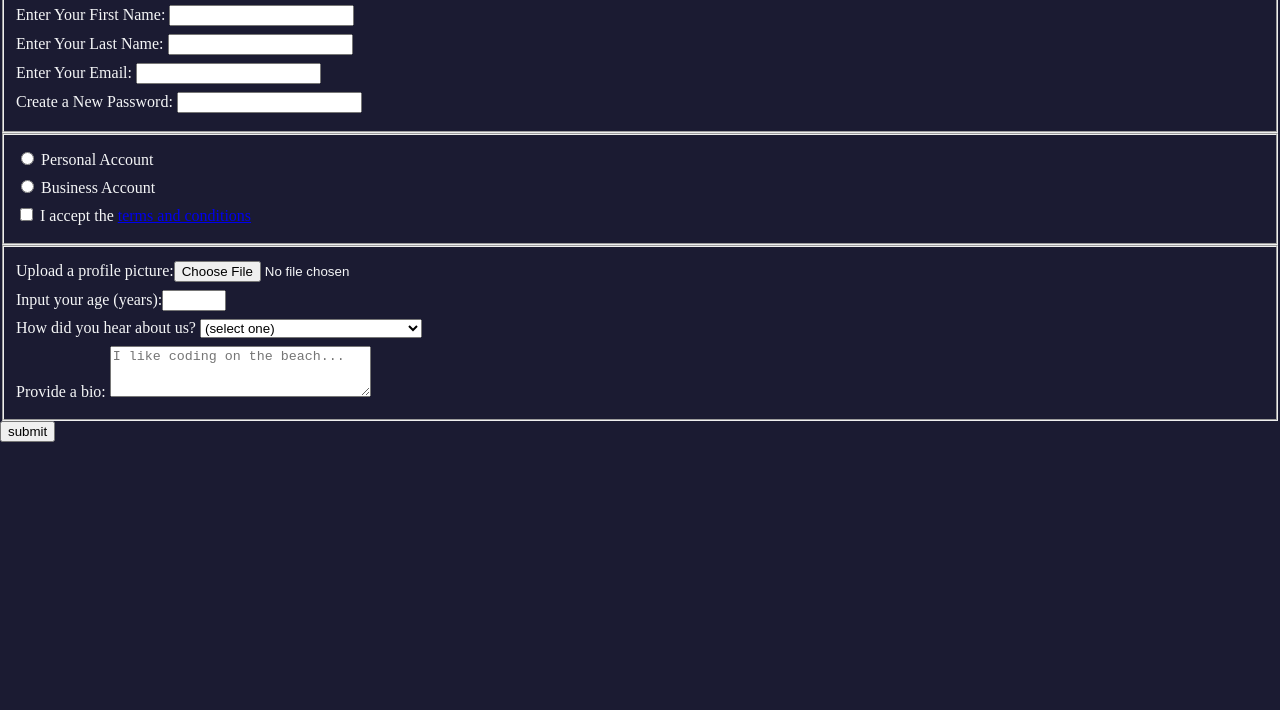
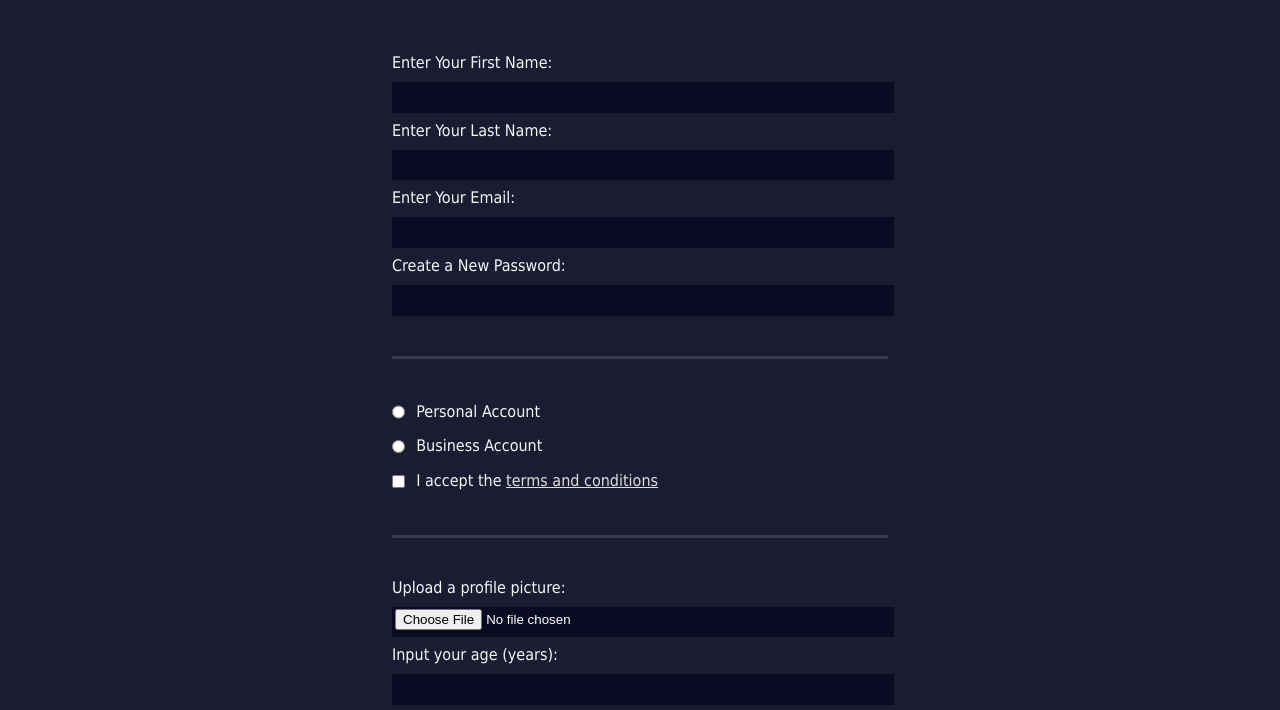
Before and after one commit to mdwasim74/registrationForm, a plain HTML site: page index.html in a window 1280 px wide. Shown: the part 124-834 px from the top of the page. Drawn offline with Linux system fonts and the light colour scheme.

Commit message:
added background color and padding

```diff
--- a/styles.css
+++ b/styles.css
@@ -7,6 +7,33 @@ body {
   margin: 0;
   background-color: #1b1b32;
   color: #f5f6f7;
+  font-family: Tahoma;
+  font-size: 16px;
+}
+
+h1,
+p {
+  margin: 1em auto;
+  text-align: center;
+}
+
+form {
+  width: 60vw;
+  max-width: 500px;
+  min-width: 300px;
+  margin: 0 auto;
+  padding-bottom: 2em;
+}
+
+fieldset {
+  border: none;
+  padding: 2rem 0;
+  border-bottom: 3px solid rgb(59, 59, 79);
+}
+
+/* no border to last fiels set */
+fieldset:last-of-type {
+  border-bottom: none;
 }
 /* The rem unit stands for root em, and is relative to the font size of the html element.
 
@@ -15,3 +42,41 @@ label {
   display: block;
   margin: 0.5rem 0;
 }
+
+input,
+textarea,
+select {
+  margin: 10px 0 0 0;
+  width: 100%;
+  min-height: 2em;
+}
+input,
+textarea {
+  background-color: #0a0a23;
+  border: 1px solid #0a0a23;
+  color: #ffffff;
+}
+.inline {
+  width: unset;
+  margin: 0 0.5em 0 0;
+  vertical-align: middle;
+}
+/* submit button */
+input[type="submit"] {
+  display: block;
+  width: 60%;
+  margin: 1em auto;
+  height: 2em;
+  font-size: 1.1rem;
+  background-color: #3b3b4f;
+  border-color: white;
+}
+
+input[type="file"] {
+  padding: 1px 2px;
+}
+
+/* changing the color of terms and condition text */
+a {
+  color: #dfdfe2;
+}
```
